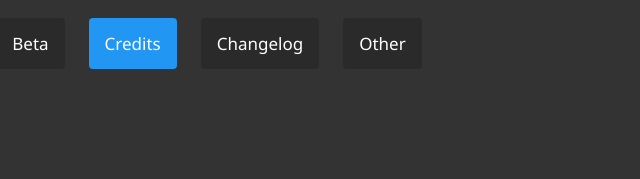
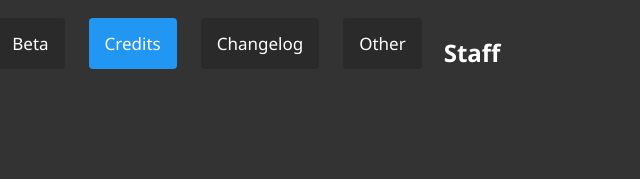
Before and after one commit to Skyblock-Overhaul/Website, a plain HTML site: page credits.html in a window 1280 px wide. Shown: the top 179 px of the page, 352-992 px from the left. Drawn offline with Linux system fonts and the light colour scheme.

Commit message:
Update credits.html

```diff
--- a/credits.html
+++ b/credits.html
@@ -15,6 +15,15 @@
                 <li><a class="active" href="credits.html">Credits</a></li>
                 <li><a href="changelog.html">Changelog</a></li>
                 <li><a href="other.html">Other</a></li>
+           <body>
+               <style>
+                   div.a{
+                       text.align: center;
+                   }
+               </style>
+
+               <div class="a">
+                   <h2> Staff </h2>
             </ul>
         </div>
         <br><br><br><br>
```
